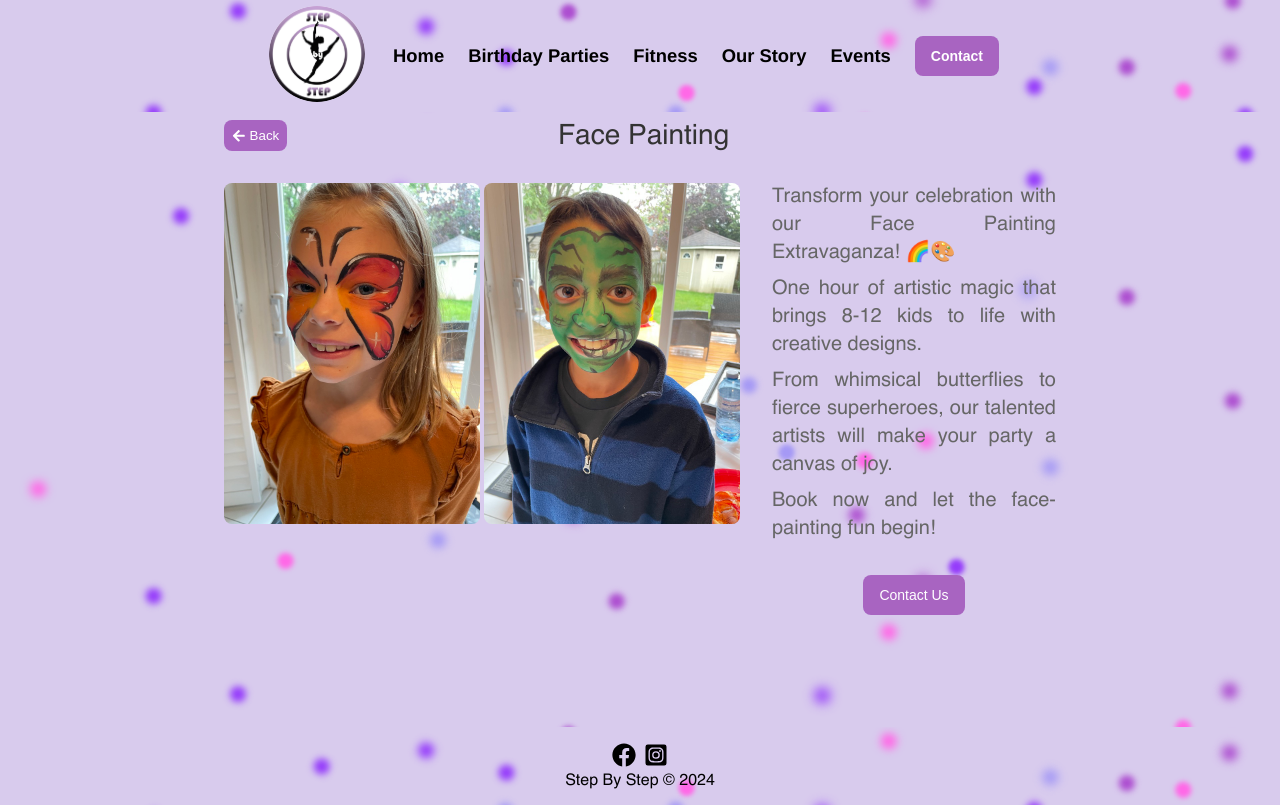
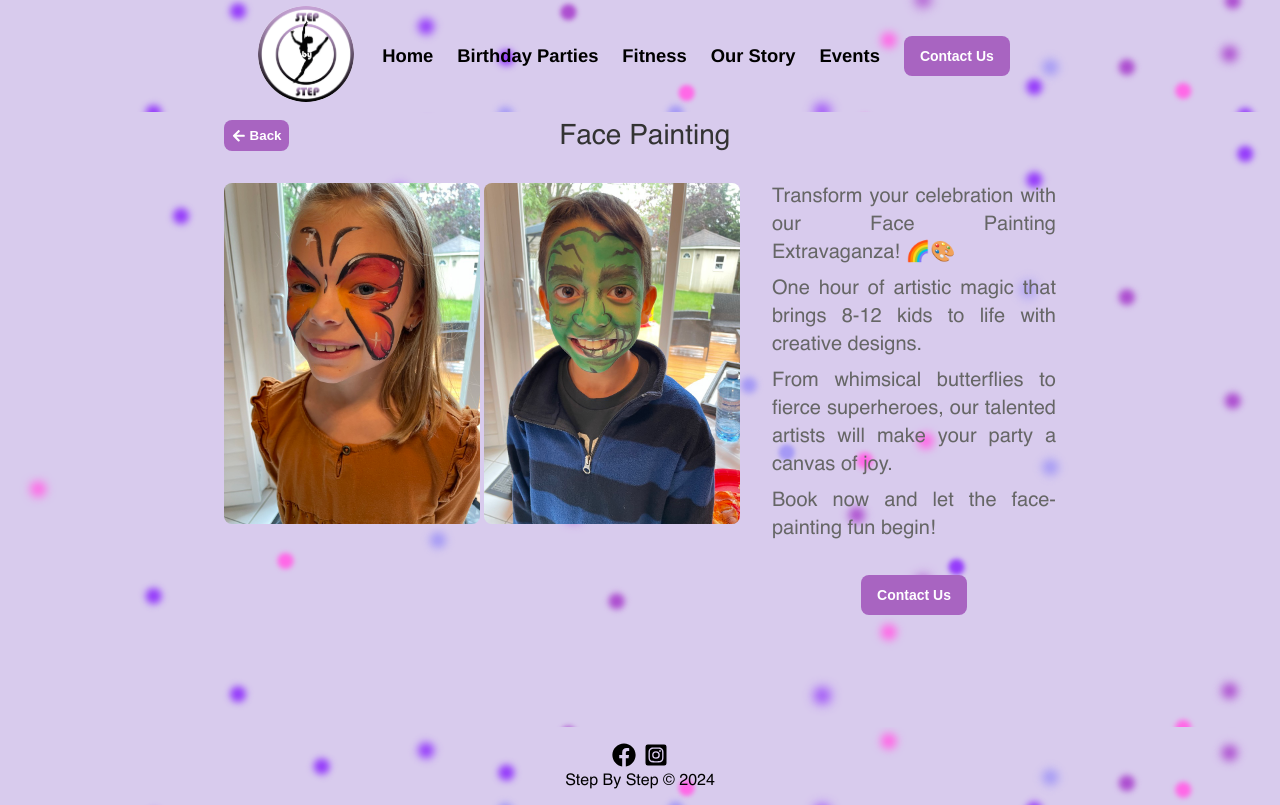
Before and after one commit to ralphdaryn/stepbystepstars, a React (Create React App) app: page /facepainting in a window 1280 px wide. Built offline with nearby package versions, Linux system fonts and the light colour scheme.

Commit message:
style hover effect and change contact text

```diff
--- a/src/components/BackButton/BackButton.scss
+++ b/src/components/BackButton/BackButton.scss
@@ -9,11 +9,12 @@
   color: #fff;
   border: none;
   border-radius: 8px;
+  font-weight: 700;
   cursor: pointer;
   transition: background-color 0.3s;
 
   &:hover {
-    background-color: #8258c5;
+    background-color: #86509a;
   }
 
   &:focus {
@@ -34,7 +35,7 @@
 }
 
 .back-button-icon {
-  font-size: .85rem;
+  font-size: 0.85rem;
   @include tablet {
     margin-right: 0.25rem;
   }
--- a/src/components/ContactButton/ContactButton.scss
+++ b/src/components/ContactButton/ContactButton.scss
@@ -8,6 +8,7 @@
   color: #ffffff;
   cursor: pointer;
   font-size: 14px;
+  font-weight: 700;
   height: 40px;
   line-height: 20px;
   padding: 10px 16px;
@@ -17,9 +18,8 @@
   user-select: none;
   touch-action: manipulation;
 
-
   &:hover {
-    background-color: rgb(130, 88, 197);
+    background-color: #86509a;
   }
   &__button {
     text-align: center;
--- a/src/components/Header/Header.js
+++ b/src/components/Header/Header.js
@@ -204,7 +204,7 @@ const Header = () => {
                 className="header__button contact-button"
                 onClick={handleContactClick}
               >
-                Contact
+                Contact Us
               </button>
             </li>
           </ul>
--- a/src/components/Reviews/Reviews.scss
+++ b/src/components/Reviews/Reviews.scss
@@ -6,7 +6,7 @@
   padding: 1.5rem;
   border-radius: .5rem;
   @include tablet {
-    padding: 2rem 2.5rem;
+    padding: 1.5rem 2.5rem;
   }
   .slick-prev,
   .slick-next {
```
